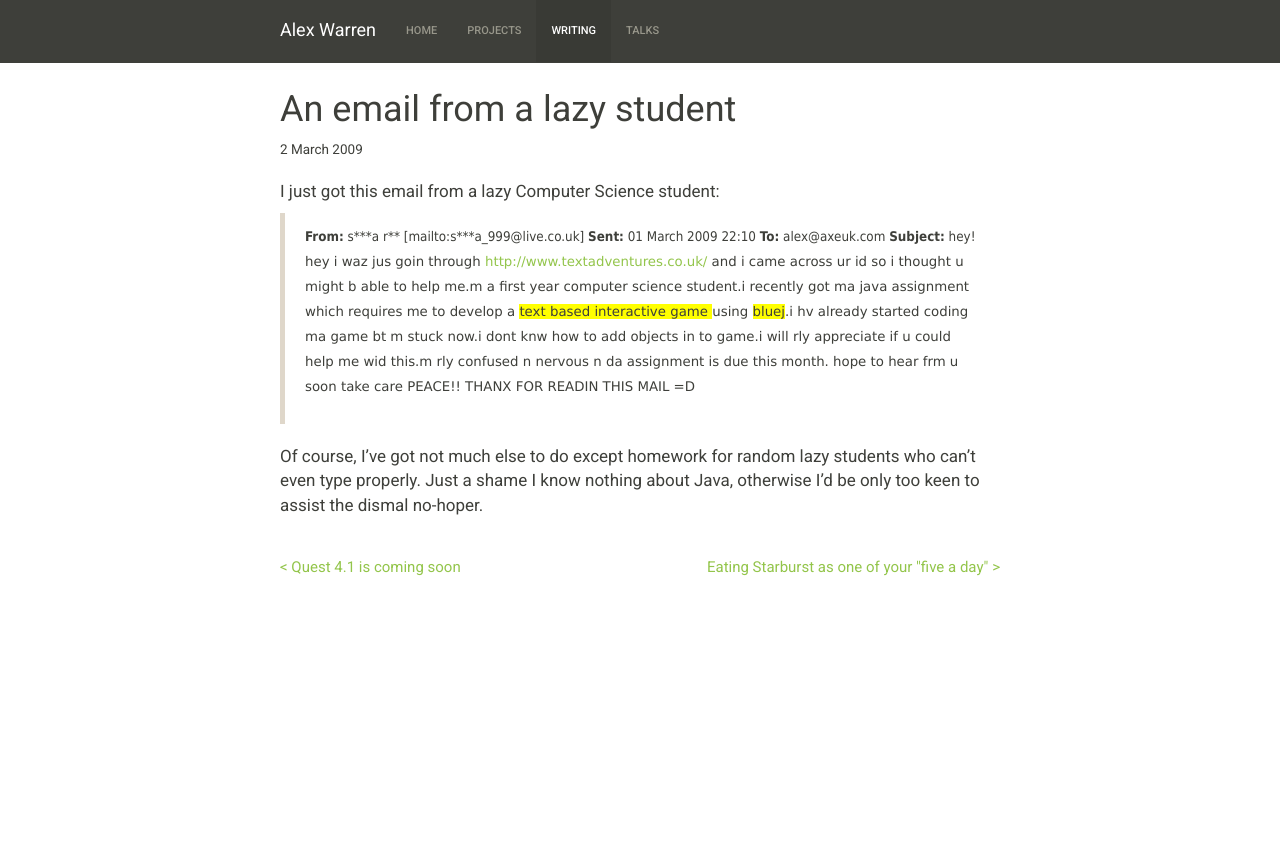
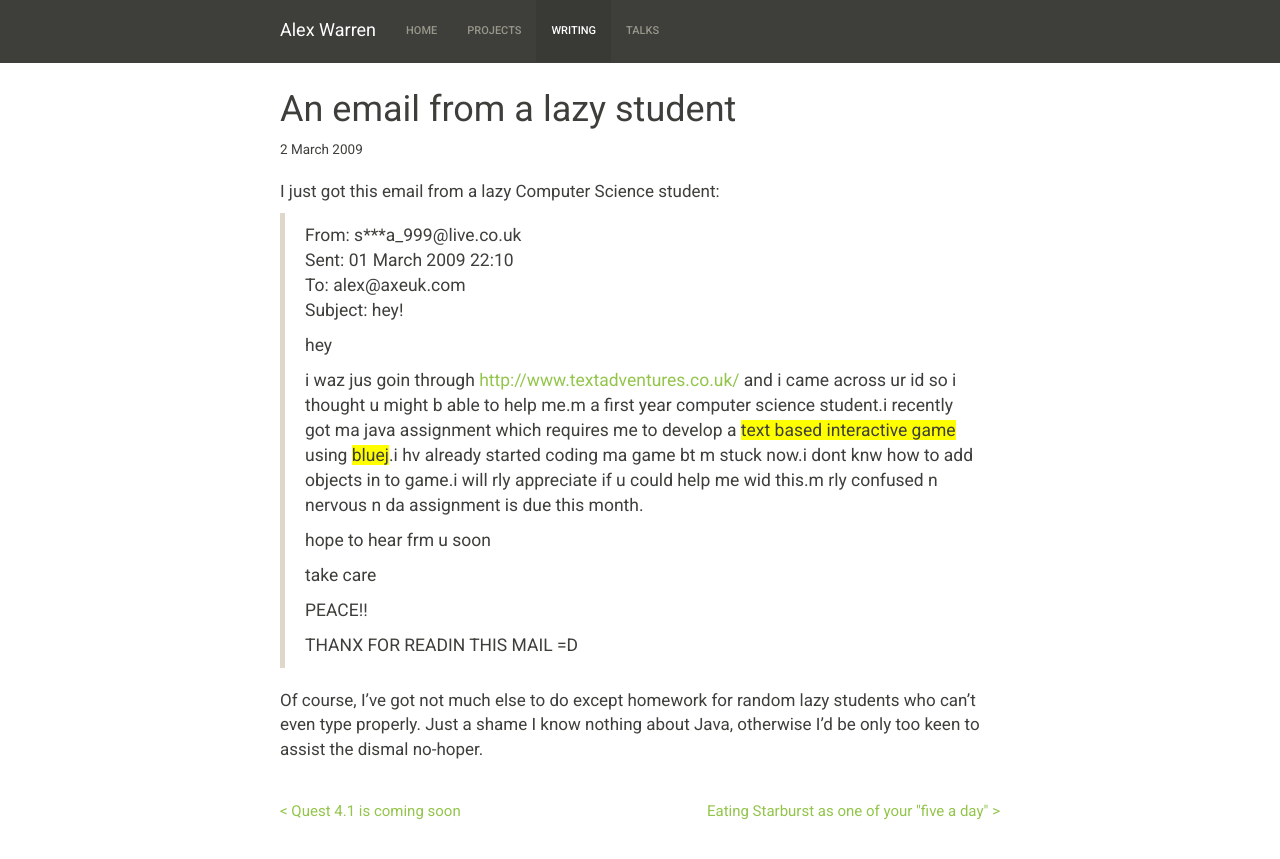
Before and after one commit to alexwarren/alexwarren.github.io, a Jekyll site: the page built from _posts/2009-03-02-an-email-from-a-lazy-student.md, in a window 1280 px wide. Shown: the top 859 px of the page. Built offline with Jekyll 4.4.1, drawn with Linux system fonts in a browser that asks for light colours; nearby versions of some CDN libraries.

```diff
--- a/_posts/2009-03-02-an-email-from-a-lazy-student.md
+++ b/_posts/2009-03-02-an-email-from-a-lazy-student.md
@@ -5,22 +5,22 @@ title: >
 permalink: /2009/03/02/an-email-from-a-lazy-student
 ---
 I just got this email from a lazy Computer Science student:
-<blockquote>
-<p class="MsoNormal" style="margin:0;"><strong><span style="font-size:10pt;font-family:'Tahoma', 'sans-serif';" lang="EN-US">From:</span></strong><span style="font-size:10pt;font-family:'Tahoma', 'sans-serif';" lang="EN-US"> s***a r** [mailto:s***a_999@live.co.uk]
-<strong>Sent:</strong> 01 March 2009 22:10
-<strong>To:</strong> alex@axeuk.com
-<strong>Subject:</strong> hey!</span></p>
-<p class="MsoNormal" style="margin:0;"><span style="font-size:small;font-family:Times New Roman;"> </span></p>
-<p class="MsoNormal" style="margin:0 0 12pt;"><span style="font-size:10pt;font-family:'Verdana', 'sans-serif';">hey
 
-i waz jus goin through <a href="http://www.textadventures.co.uk/">http://www.textadventures.co.uk/</a> and i came across ur id so i thought u might b able to help me.m a first year computer science student.i recently got ma java assignment which requires me to develop a <span style="background:yellow;">text based interactive game </span>using <span style="background:yellow;">bluej</span>.i hv already started coding ma game bt m stuck now.i dont knw how to add objects in to game.i will rly appreciate if u could help me wid this.m rly confused n nervous n da assignment is due this month.
+>From: s***a_999@live.co.uk
+>Sent: 01 March 2009 22:10
+>To: alex@axeuk.com
+>Subject: hey!
+>
+> hey
+>
+> i waz jus goin through <a href="http://www.textadventures.co.uk/">http://www.textadventures.co.uk/</a> and i came across ur id so i thought u might b able to help me.m a first year computer science student.i recently got ma java assignment which requires me to develop a <span style="background:yellow;">text based interactive game </span>using <span style="background:yellow;">bluej</span>.i hv already started coding ma game bt m stuck now.i dont knw how to add objects in to game.i will rly appreciate if u could help me wid this.m rly confused n nervous n da assignment is due this month.
+>
+>hope to hear frm u soon
+>
+>take care
+>
+>PEACE!!
+>
+>THANX FOR READIN THIS MAIL =D
 
-hope to hear frm u soon
-
-take care
-
-PEACE!!
-
-THANX FOR READIN THIS MAIL =D</span></p>
-</blockquote>
 Of course, I've got not much else to do except homework for random lazy students who can't even type properly. Just a shame I know nothing about Java, otherwise I'd be only too keen to assist the dismal no-hoper.
```
Also changed, not shown: _posts/2009-04-25-quest-405-is-now-available.md (+7 -8 lines), _posts/2009-08-16-big-chill-2009.md (+14 -14 lines), _posts/2009-09-22-off-to-hong-kong-next-week.md (+2 -1 lines), images/2009/IMG_0252.JPG (added), images/2009/IMG_4299.JPG (added), images/2009/IMG_4305.JPG (added), images/2009/IMG_4314.JPG (added), images/2009/IMG_4320.JPG (added), images/2009/IMG_4321.JPG (added), images/2009/IMG_4326.JPG (added), images/2009/IMG_4356.JPG (added), 6 other files.
